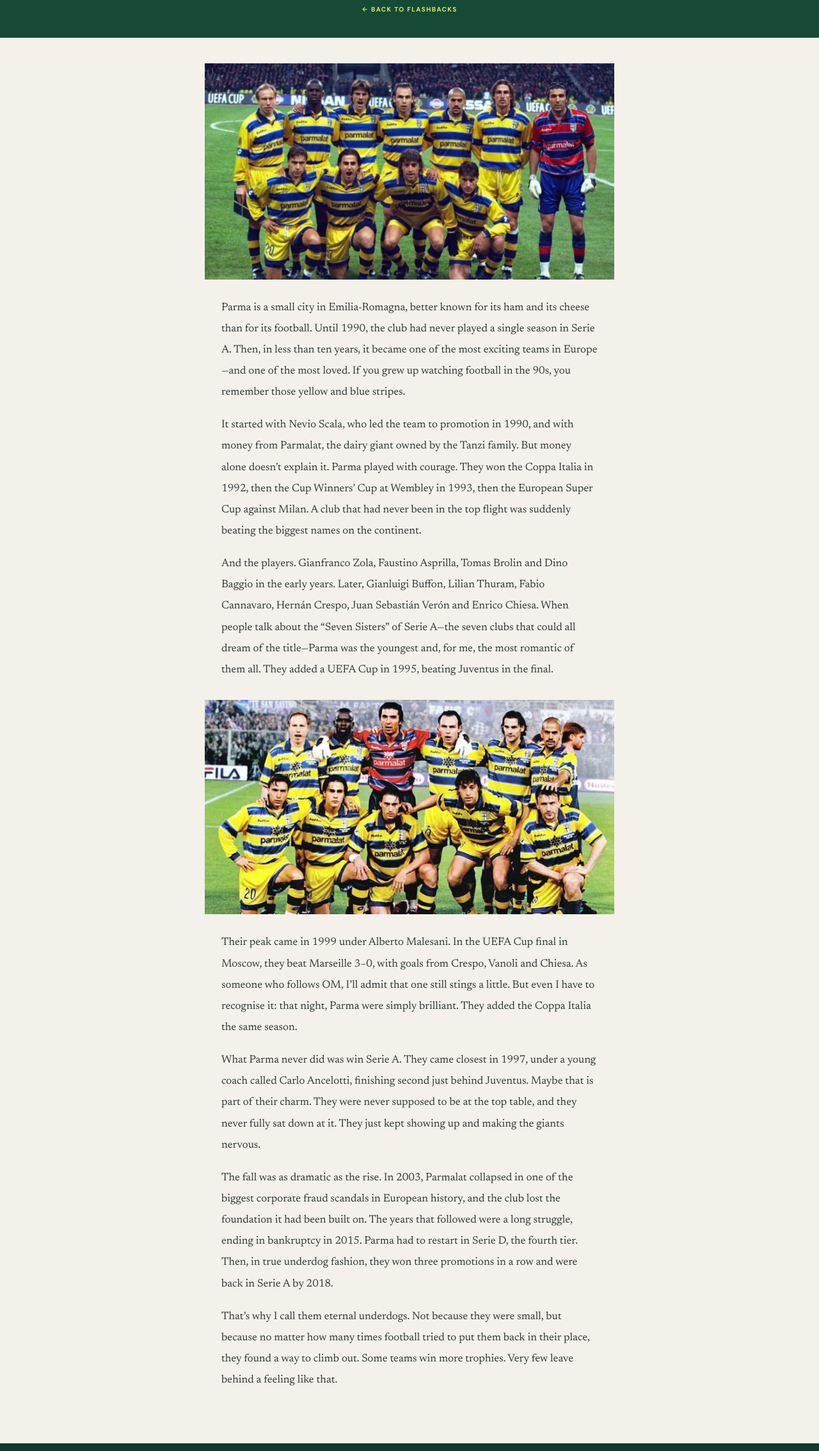
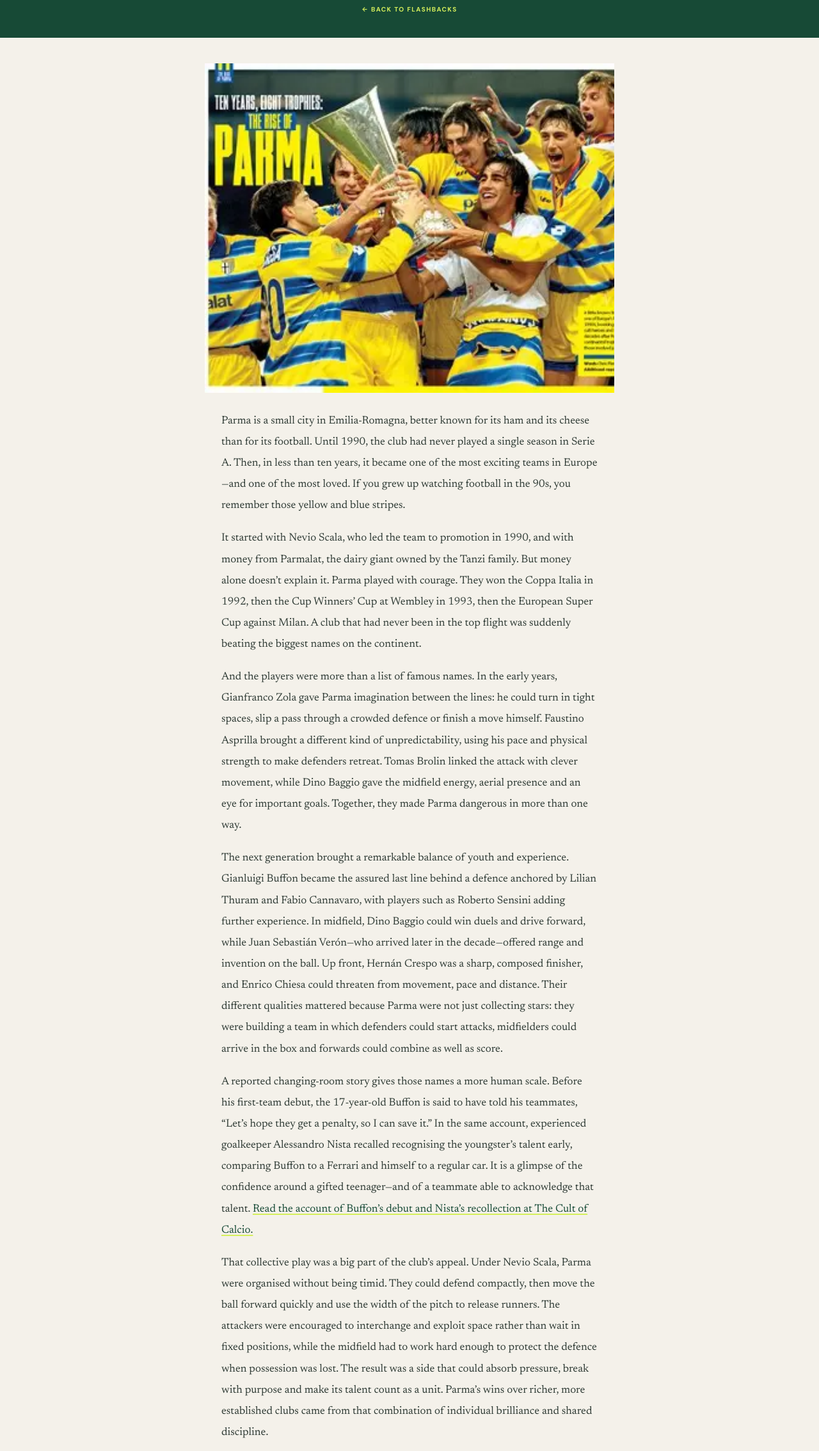
Before and after one commit to ElRifeno34/The-Beautiful-Game, a website: page 90s-parma.html in a window 1280 px wide. Shown: the part 532-2800 px from the top of the page at 64% size. Drawn offline with nearby package versions, Linux system fonts and the light colour scheme.

Commit message:
Parma article modification

```diff
--- a/90s-parma.html
+++ b/90s-parma.html
@@ -39,12 +39,16 @@
 			</header>
 
 			<article class="article prose">
-				<figure class="article-figure"><img src="pictures/Parma.webp" alt="Parma squad photo from the 1990s"></figure>
+				<figure class="article-figure"><img src="pictures/parma trophy.webp" alt="Parma squad photo from the 1990s"></figure>
 				<p>Parma is a small city in Emilia-Romagna, better known for its ham and its cheese than for its football. Until 1990, the club had never played a single season in Serie A. Then, in less than ten years, it became one of the most exciting teams in Europe—and one of the most loved. If you grew up watching football in the 90s, you remember those yellow and blue stripes.</p>
 				<p>It started with Nevio Scala, who led the team to promotion in 1990, and with money from Parmalat, the dairy giant owned by the Tanzi family. But money alone doesn’t explain it. Parma played with courage. They won the Coppa Italia in 1992, then the Cup Winners’ Cup at Wembley in 1993, then the European Super Cup against Milan. A club that had never been in the top flight was suddenly beating the biggest names on the continent.</p>
-				<p>And the players. Gianfranco Zola, Faustino Asprilla, Tomas Brolin and Dino Baggio in the early years. Later, Gianluigi Buffon, Lilian Thuram, Fabio Cannavaro, Hernán Crespo, Juan Sebastián Verón and Enrico Chiesa. When people talk about the “Seven Sisters” of Serie A—the seven clubs that could all dream of the title—Parma was the youngest and, for me, the most romantic of them all. They added a UEFA Cup in 1995, beating Juventus in the final.</p>
-				<figure class="article-figure"><img src="pictures/c.webp" alt="Parma team lineup in their yellow and blue kits"></figure>
-				<p>Their peak came in 1999 under Alberto Malesani. In the UEFA Cup final in Moscow, they beat Marseille 3–0, with goals from Crespo, Vanoli and Chiesa. As someone who follows OM, I’ll admit that one still stings a little. But even I have to recognise it: that night, Parma were simply brilliant. They added the Coppa Italia the same season.</p>
+				<p>And the players were more than a list of famous names. In the early years, Gianfranco Zola gave Parma imagination between the lines: he could turn in tight spaces, slip a pass through a crowded defence or finish a move himself. Faustino Asprilla brought a different kind of unpredictability, using his pace and physical strength to make defenders retreat. Tomas Brolin linked the attack with clever movement, while Dino Baggio gave the midfield energy, aerial presence and an eye for important goals. Together, they made Parma dangerous in more than one way.</p>
+				<p>The next generation brought a remarkable balance of youth and experience. Gianluigi Buffon became the assured last line behind a defence anchored by Lilian Thuram and Fabio Cannavaro, with players such as Roberto Sensini adding further experience. In midfield, Dino Baggio could win duels and drive forward, while Juan Sebastián Verón—who arrived later in the decade—offered range and invention on the ball. Up front, Hernán Crespo was a sharp, composed finisher, and Enrico Chiesa could threaten from movement, pace and distance. Their different qualities mattered because Parma were not just collecting stars: they were building a team in which defenders could start attacks, midfielders could arrive in the box and forwards could combine as well as score.</p>
+				<p>A reported changing-room story gives those names a more human scale. Before his first-team debut, the 17-year-old Buffon is said to have told his teammates, “Let’s hope they get a penalty, so I can save it.” In the same account, experienced goalkeeper Alessandro Nista recalled recognising the youngster’s talent early, comparing Buffon to a Ferrari and himself to a regular car. It is a glimpse of the confidence around a gifted teenager—and of a teammate able to acknowledge that talent. <a href="https://cultofcalcio.com/throwback-thursday-buffon-the-debut-of-a-legend/">Read the account of Buffon’s debut and Nista’s recollection at The Cult of Calcio.</a></p>
+				<p>That collective play was a big part of the club’s appeal. Under Nevio Scala, Parma were organised without being timid. They could defend compactly, then move the ball forward quickly and use the width of the pitch to release runners. The attackers were encouraged to interchange and exploit space rather than wait in fixed positions, while the midfield had to work hard enough to protect the defence when possession was lost. The result was a side that could absorb pressure, break with purpose and make its talent count as a unit. Parma’s wins over richer, more established clubs came from that combination of individual brilliance and shared discipline.</p>
+				<p>When people talk about the “Seven Sisters” of Serie A—the seven clubs that could all dream of the title—Parma was the youngest and, for me, the most romantic of them all. They added a UEFA Cup in 1995, beating Juventus in the final.</p>
+				<figure class="article-figure"><img src="pictures/Parma-lineup.webp" alt="Parma team lineup in their yellow and blue kits"></figure>
+				<p>Their peak came in 1999 under Alberto Malesani, whose side played with even greater attacking ambition and intensity. The team’s movement made it difficult to mark: Crespo could occupy the centre-backs, Chiesa could run beyond him or cut in from wider areas, and midfielders such as Verón and Dino Baggio could supply passes or join the attack. But that freedom depended on everyone doing the work around it—pressing together, covering for teammates and moving the ball quickly when space opened up. In the UEFA Cup final in Moscow, they beat Marseille 3–0, with goals from Crespo, Vanoli and Chiesa. As someone who follows OM, I’ll admit that one still stings a little. But even I have to recognise it: that night, Parma were brilliant both individually and as a collective. They added the Coppa Italia the same season.</p>
 				<p>What Parma never did was win Serie A. They came closest in 1997, under a young coach called Carlo Ancelotti, finishing second just behind Juventus. Maybe that is part of their charm. They were never supposed to be at the top table, and they never fully sat down at it. They just kept showing up and making the giants nervous.</p>
 				<p>The fall was as dramatic as the rise. In 2003, Parmalat collapsed in one of the biggest corporate fraud scandals in European history, and the club lost the foundation it had been built on. The years that followed were a long struggle, ending in bankruptcy in 2015. Parma had to restart in Serie D, the fourth tier. Then, in true underdog fashion, they won three promotions in a row and were back in Serie A by 2018.</p>
 				<p>That’s why I call them eternal underdogs. Not because they were small, but because no matter how many times football tried to put them back in their place, they found a way to climb out. Some teams win more trophies. Very few leave behind a feeling like that.</p>
@@ -57,7 +61,7 @@
 					<h2 class="footer-title">Keep the conversation going</h2>
 					<p>Have an article idea? Write to <a href="mailto:ayoub.melliani@hotmail.com">ayoub.melliani@hotmail.com</a></p>
 				</div>
-				<p class="footer-copy">2024 © Ayoub M. · The Beautiful Game · <a class="footer-desk" href="write.html">Writer's desk</a></p>
+				<p class="footer-copy">2026 © Ayoub M. · The Beautiful Game · <a class="footer-desk" href="write.html">Writer's desk</a></p>
 			</div>
 		</footer>
 
```
Also changed, not shown: Chronicles.html (+1 -1 lines), about-me.html (+1 -1 lines), are-wonderkids-overhyped.html (+1 -1 lines), football-flashbacks.html (+1 -1 lines), gaming-corner.html (+1 -1 lines), index.html (+1 -1 lines), is-soccer-becoming-more-soulless.html (+1 -1 lines), legendary-performances.html (+1 -1 lines), players-who-made-the-game-feel-like-art.html (+1 -1 lines), story.html (+1 -1 lines), the-invincibles.html (+1 -1 lines), why-soccer-video-games-are-declining.html (+1 -1 lines), write.html (+1 -1 lines), pictures/parma trophy.webp (added).
